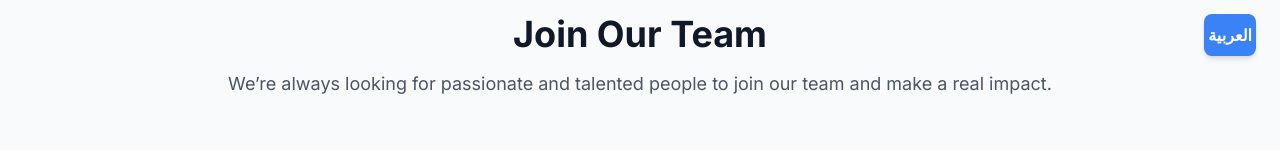
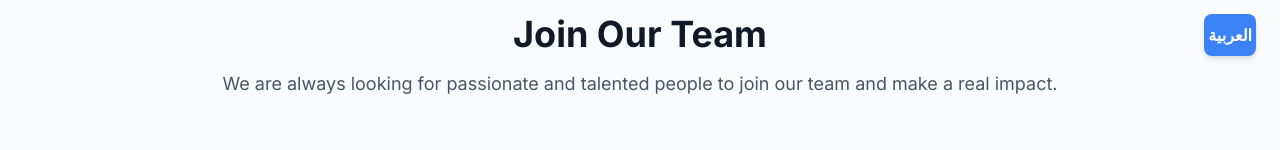
Before and after one commit to RishavM007/Sur-Al-Turiaq, a Next.js app: page /career in a window 1280 px wide. Shown: the part 146-296 px from the top of the page. Built offline with nearby package versions, Linux system fonts and the light colour scheme.

Commit message:
error corrected part 2

```diff
--- a/app/(site)/career/page.tsx
+++ b/app/(site)/career/page.tsx
@@ -21,7 +21,7 @@ const CareerPage = () => {
   const translations = {
     en: {
       title: "Join Our Team",
-      intro: "We’re always looking for passionate and talented people to join our team and make a real impact.",
+      intro: "We are always looking for passionate and talented people to join our team and make a real impact.",
       opportunities: "Career Opportunities",
       description: "At our company, we are driven by innovation and a commitment to excellence. Our team is made up of passionate individuals who are constantly seeking new challenges and making a real impact in their respective fields.",
       disciplines: "We offer career opportunities across a wide range of disciplines, from technology to creative design, marketing, and customer service.",
--- a/app/(site)/strategy/page.tsx
+++ b/app/(site)/strategy/page.tsx
@@ -1,4 +1,4 @@
-
+'use client';
 import React from "react";
 import Image from "next/image";
 import { motion } from "framer-motion";
--- a/package.json
+++ b/package.json
@@ -19,7 +19,7 @@
     "dotenv": "^16.4.5",
     "eslint": "8.41.0",
     "eslint-config-next": "13.4.4",
-    "framer-motion": "^10.12.16",
+    "framer-motion": "^11.13.5",
     "i18next": "^24.0.5",
     "i18next-browser-languagedetector": "^8.0.0",
     "i18next-http-backend": "^3.0.1",
```
Also changed, not shown: 2 other files (tests, documents, lock files or other folders).
